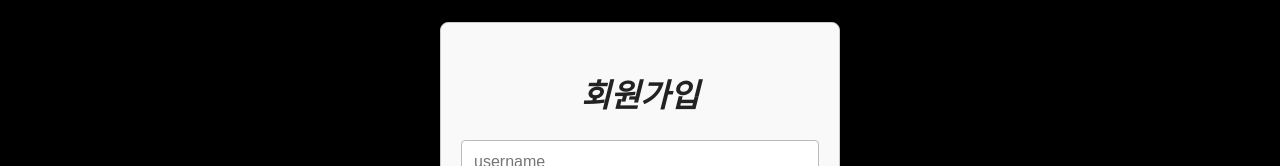
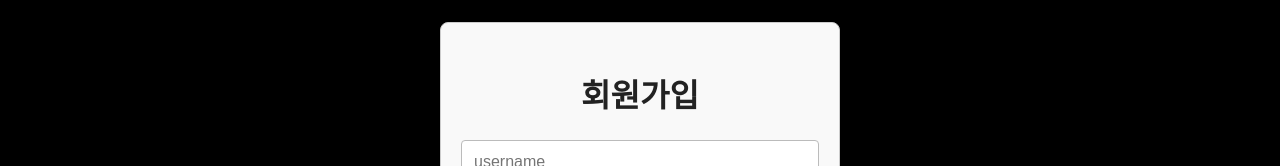
Before and after one commit to yunjung0/MoviePage, a React (Create React App) app: page /signupPage in a window 1280 px wide. Shown: the part 328-494 px from the top of the page. Built offline with nearby package versions, Linux system fonts and the light colour scheme.

Commit message:
design: 로그인, 회원가입 이탈릭체X

```diff
--- a/src/components/Login.css
+++ b/src/components/Login.css
@@ -22,7 +22,6 @@
 .Title {
     text-align: center;
     font-weight: bolder;
-    font-style: italic;
     font-size: xx-large;
     color: #222;
     margin-bottom: 24px;
--- a/src/components/Signup.css
+++ b/src/components/Signup.css
@@ -11,7 +11,6 @@
 .Title {
     text-align: center;
     font-weight: bolder;
-    font-style: italic;
     font-size: xx-large;
     color: #222;
     margin-bottom: 24px;
```
